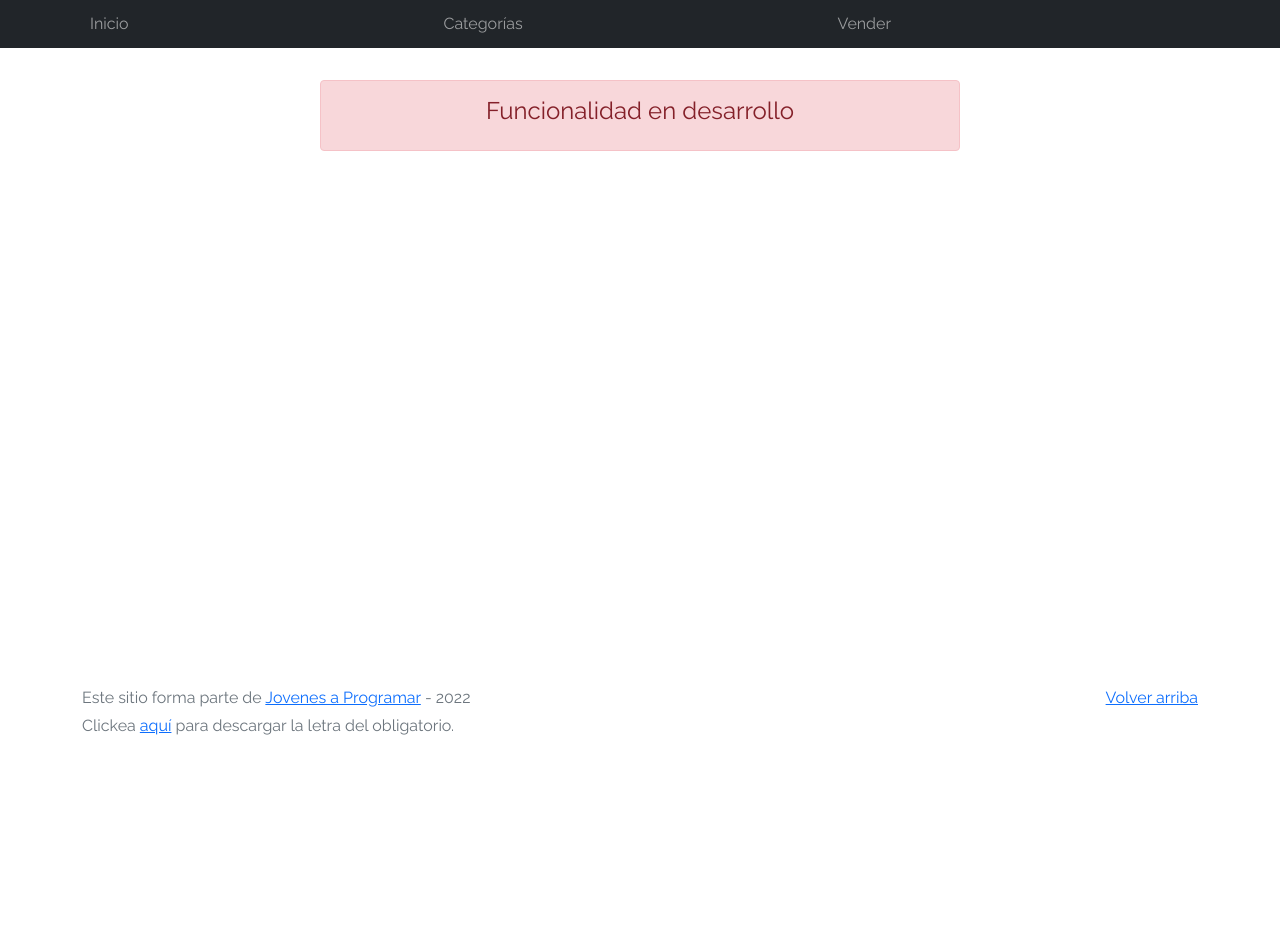
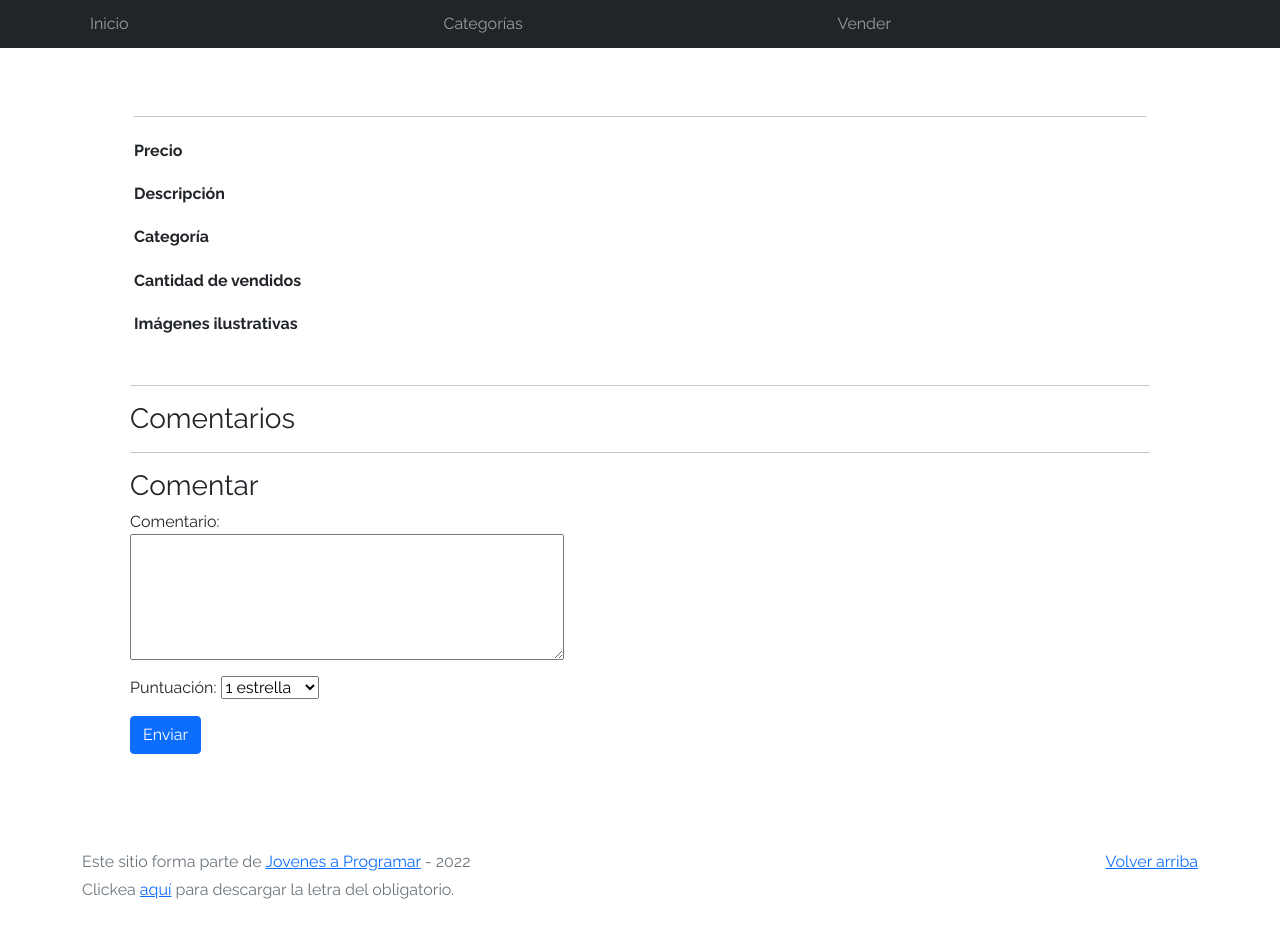
Before and after one commit to dbrwd/workspace-inicial, a plain HTML site: page product-info.html in a window 1280 px wide. Before the commit the page ends 800 px from the top, so only its background shows below. Drawn offline with Linux system fonts and the light colour scheme.

Commit message:
Actualizada estructura de la página del producto + DESAFÍATE
Ahora muestra la sección de información del producto,  caja de comentarios y comentar (Desafíate).

```diff
--- a/product-info.html
+++ b/product-info.html
@@ -37,9 +37,68 @@
     </div>
   </nav>
   <main>
+    <!-- Datos del producto -->
     <div class="container">
-      <div class="alert alert-danger text-center" role="alert">
-        <h4 class="alert-heading">Funcionalidad en desarrollo</h4>
+      <div class="m-5">
+        <div class="col p-1 mt-4">
+          <h2 id="nombreProducto"></h2>
+          <hr>
+        </div>
+
+        <div class="col p-1">
+          <h6><strong>Precio</strong></h6>
+          <p id="costoProducto"></p>
+        </div>
+
+        <div class="col p-1">
+          <h6><strong>Descripción</strong></h6>
+          <p id="descripcionProducto"></p>
+        </div>
+
+        <div class="col p-1">
+          <h6><strong>Categoría</strong></h6>
+          <p id="categoriaProducto"></p>
+        </div>
+
+        <div class="col p-1">
+          <h6><strong>Cantidad de vendidos</strong></h6>
+          <p id="ventasProducto"></p>
+        </div>
+
+        <div class="col p-1">
+          <h6><strong>Imágenes ilustrativas</strong></h6>
+          <br>
+          <div class="row" id="imagenesProducto">
+
+          </div>
+        </div>
+        <hr>
+        <h3>Comentarios</h3>
+        <!-- caja de comentarios del producto -->
+        <div id="comentarios">
+          <div class="list-groups" id="listaComentarios">
+
+          </div>
+
+        </div>
+        <hr>
+        <h3>Comentar</h3>
+        <!-- Formulario para comentar y puntuar -->
+        <form action="" method="post">
+          <label for="opinion">Comentario:</label>
+          <textarea class="d-block" id="opinion" cols="50" rows="5"></textarea>
+          <label for="puntuacion" class="mt-3">Puntuación:</label>
+          <select name="puntuacion" id="puntuacion">
+            <option value="1">1 estrella</option>
+            <option value="2">2 estrellas</option>
+            <option value="3">3 estrellas</option>
+            <option value="4">4 estrellas</option>
+            <option value="5">5 estrellas</option>
+          </select>
+
+          <input class="btn btn-primary d-block mt-3"  id="btnComment" type="button" value="Enviar">
+        </form>
+
       </div>
     </div>
   </main>
```
